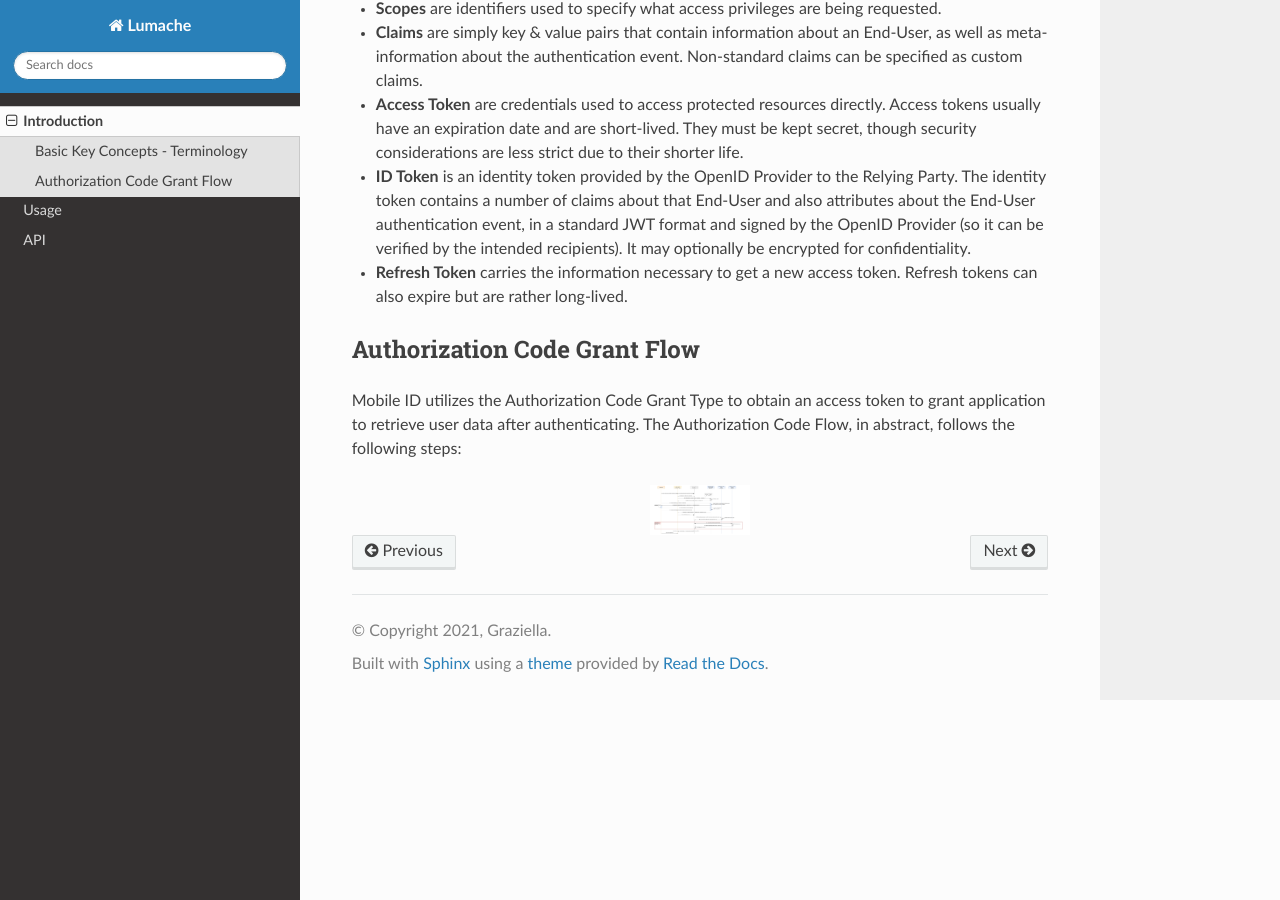
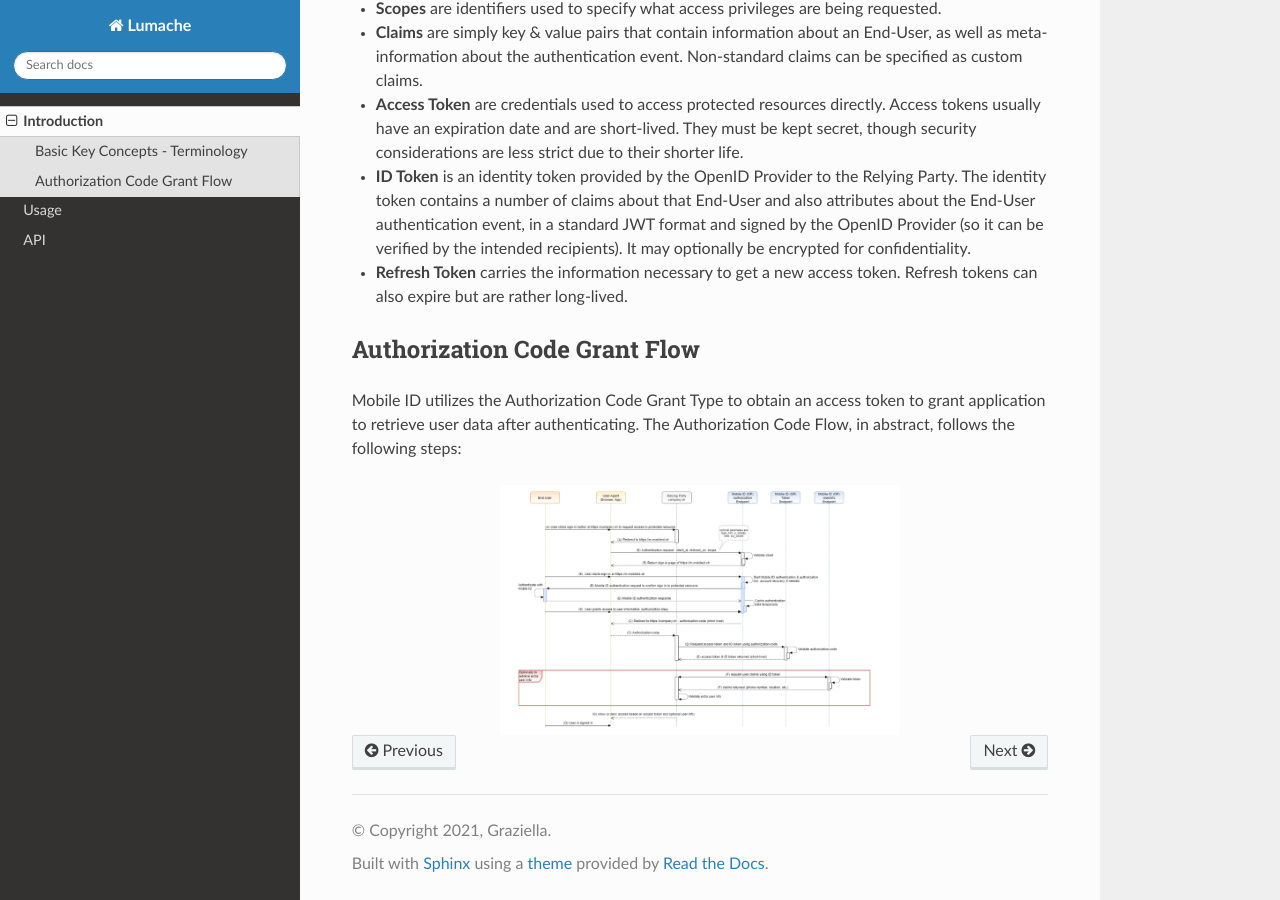
Before and after one commit to michaeltroxler/mobileid, a Sphinx documentation site: the page built from docs/source/introduction.rst, in a window 1280 px wide and 900 px high, scrolled down 800 px. Built offline with Sphinx 7.4.7 and the Read the Docs theme 3.1.0, drawn with Linux system fonts in a browser that asks for light colours.

Commit message:
Update introduction.rst

```diff
--- a/docs/source/introduction.rst
+++ b/docs/source/introduction.rst
@@ -56,7 +56,7 @@ user data after authenticating. The Authorization Code Flow, in abstract, follow
 
 .. image:: mobileid_auth_code_flow.png
    :alt: Description of the image
-   :width: 200px
-   :height: 100px
+   :width: 800px
+   :height: 500px
    :scale: 50%
    :align: center
```
